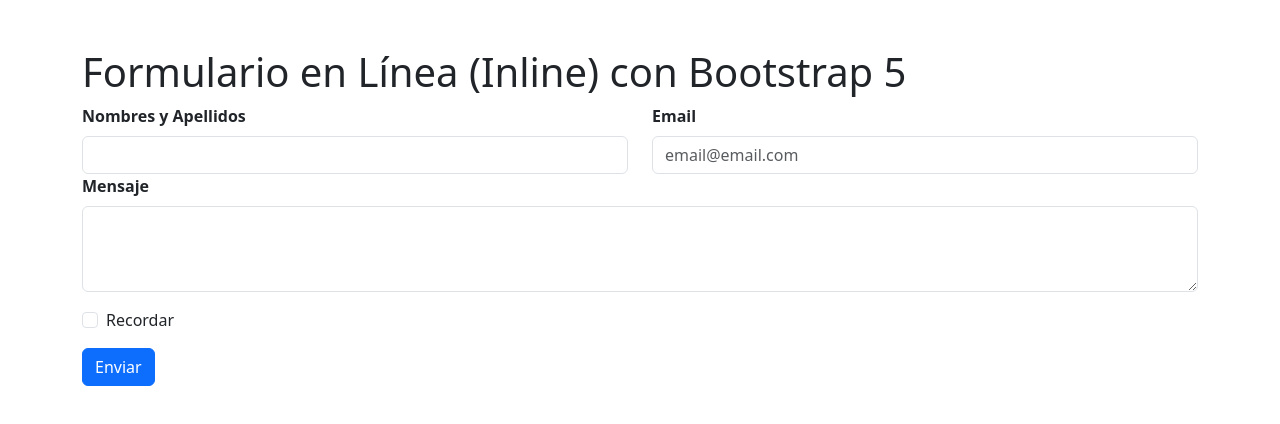
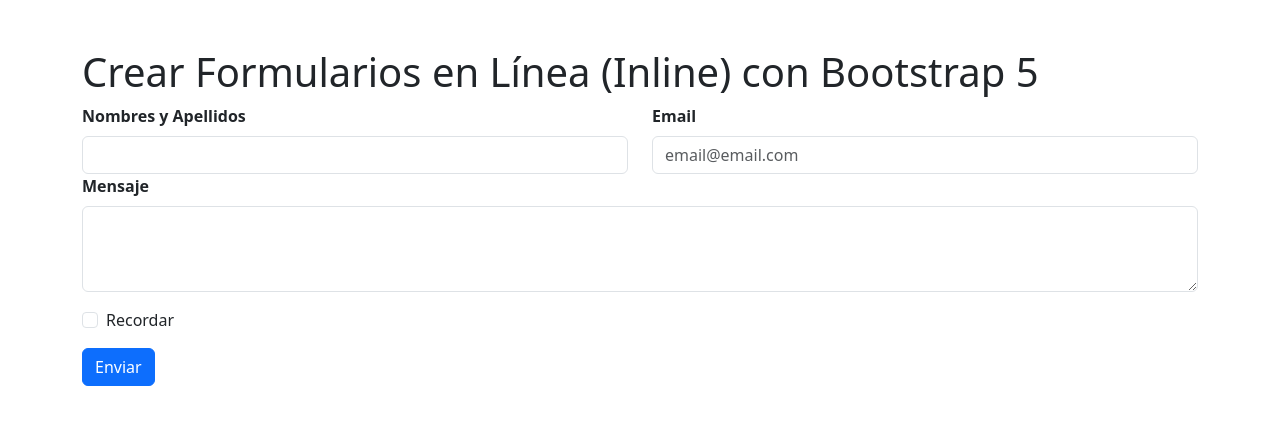
Before and after one commit to collectivecloudperu/crear-formularios-en-linea-inline-con-bootstrap-5, a plain HTML site: page index.html in a window 1280 px wide. Drawn offline with nearby package versions, Linux system fonts and the light colour scheme.

Commit message:
Update index.html

```diff
--- a/index.html
+++ b/index.html
@@ -14,7 +14,7 @@
         <div class="container mt-5">
             <div class="row">
                 <div class="col-md-12">
-                    <h1>Formulario en Línea (Inline) con Bootstrap 5</h1>
+                    <h1>Crear Formularios en Línea (Inline) con Bootstrap 5</h1>
                     <form>
                         <!-- Campos en línea -->
                         <div class="row row-cols-sm-auto align-items-center">
```
